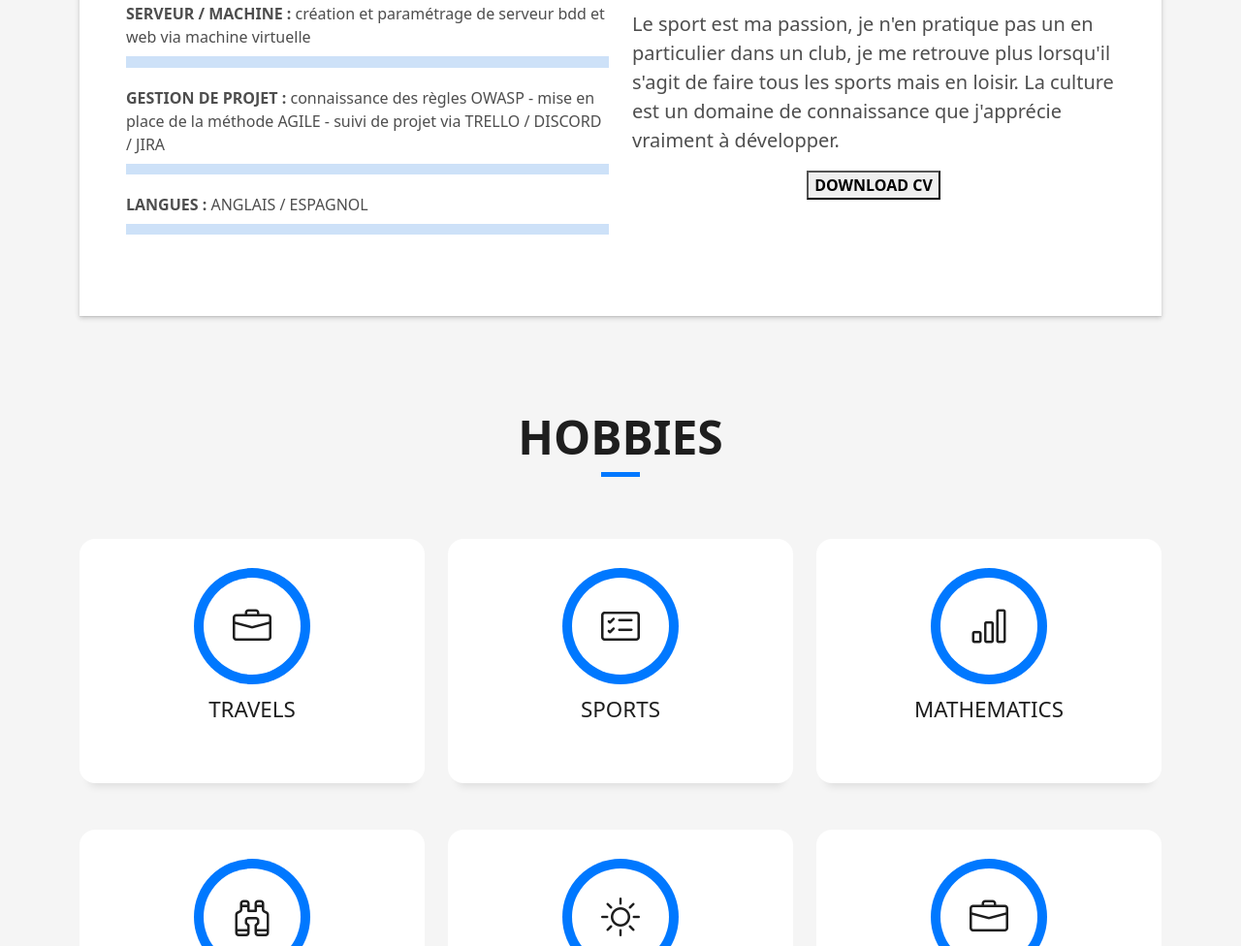
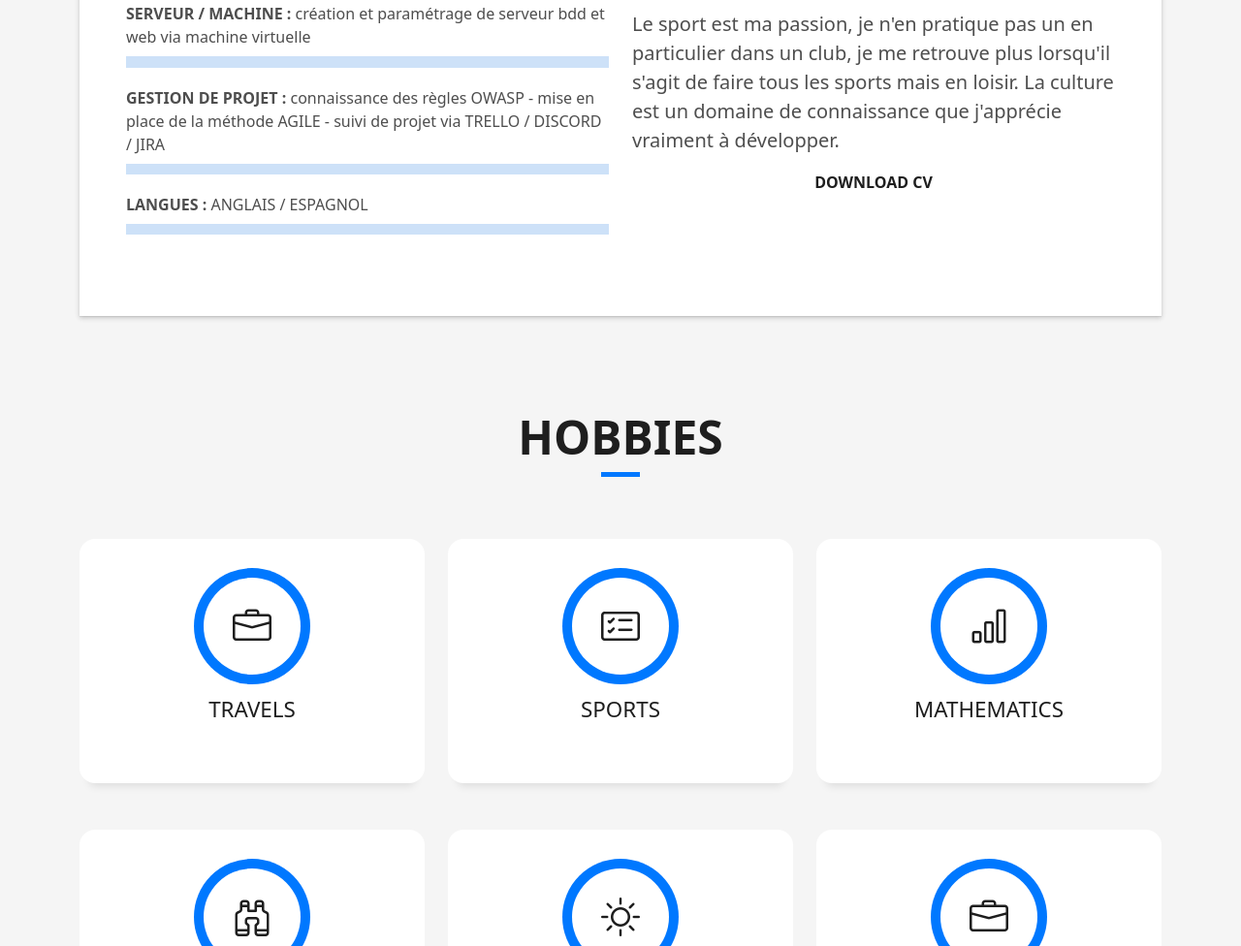
Before and after one commit to justaboyy/Portfolio-pro, a plain HTML site: page index.html in a window 1280 px wide. Shown: the part 1426-2402 px from the top of the page at 97% size. Drawn offline with Linux system fonts and the light colour scheme.

Commit message:
commit du code portfolio

```diff
--- a/index.html
+++ b/index.html
@@ -139,7 +139,7 @@
                       Le sport est ma passion, je n'en pratique pas un en particulier dans un club, je me retrouve plus lorsqu'il s'agit de faire tous les sports mais en loisir. La culture est un domaine de connaissance que j'apprécie vraiment à développer.
                     </p>
                   </div>
-                  <center><button href="assets/img/cv_baptiste_fosset.pdf" target="_blank" download><b>DOWNLOAD CV</b></button></center>
+                  <center><a href="assets/img/cv_baptiste_fosset.pdf" target="_blank" download><b>DOWNLOAD CV</b></a></center>
                 </div>
               </div>
             </div>
```
